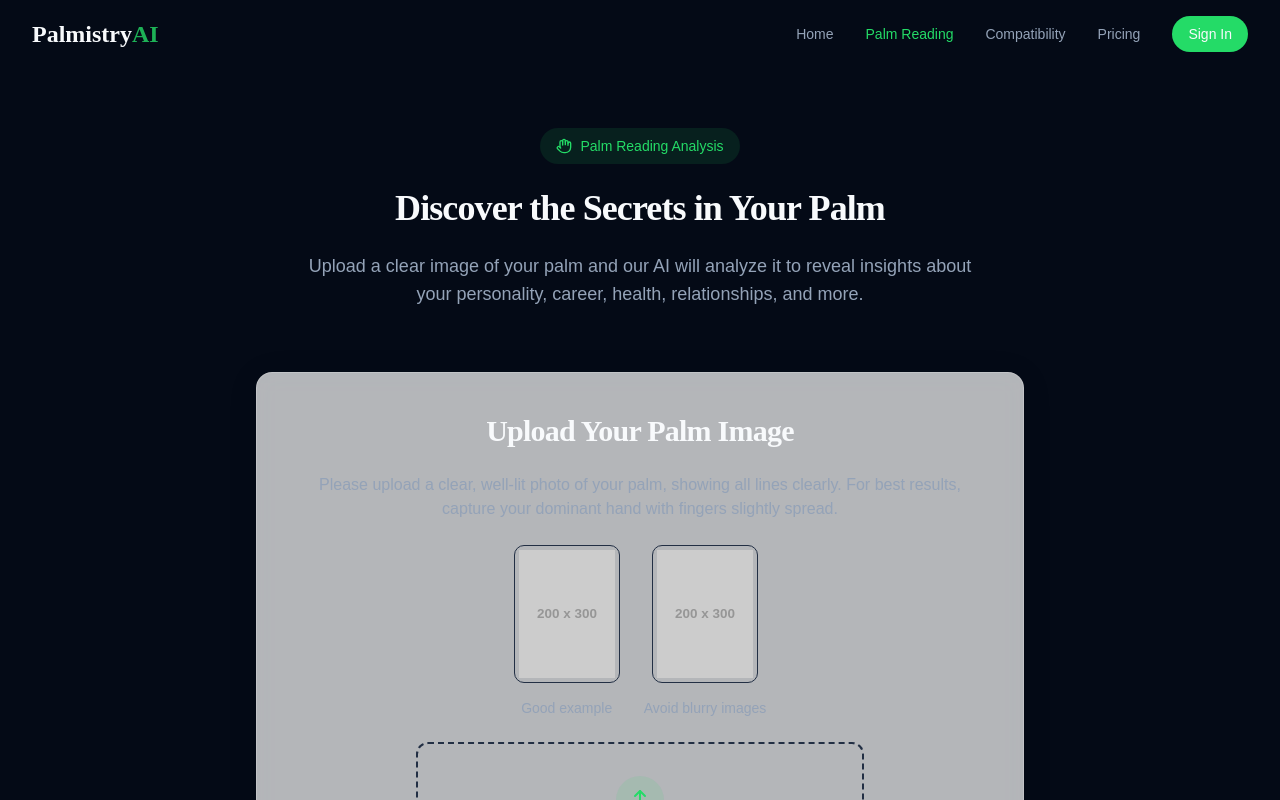
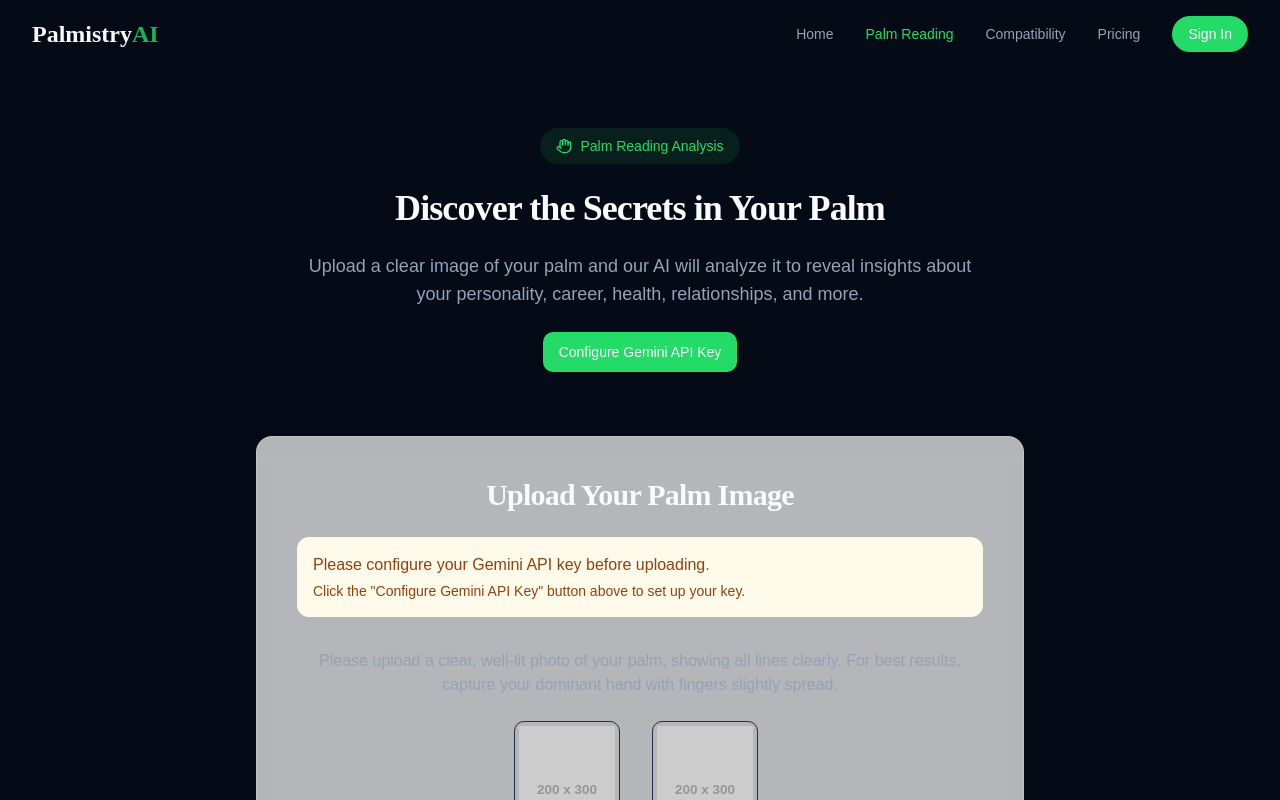
Before and after one commit to DrMamtaSaini/palmistry-connect, a React (Vite) app: page /palm-reading in a window 1280 px wide. Shown: the top 800 px of the page. Built offline with nearby package versions, Linux system fonts and the light colour scheme.

Commit message:
Add Gemini API key upload option
Implements the functionality to upload a Gemini API key.

```diff
--- a/src/pages/PalmReading.tsx
+++ b/src/pages/PalmReading.tsx
@@ -1,4 +1,3 @@
-
 import { useState, useEffect } from 'react';
 import { Link } from 'react-router-dom';
 import { Hand, Upload, AlertCircle } from 'lucide-react';
@@ -6,11 +5,14 @@ import Header from '@/components/Header';
 import Footer from '@/components/Footer';
 import ImageUploader from '@/components/ImageUploader';
 import { revealAnimation } from '@/lib/animations';
+import GeminiSetup from '@/components/GeminiSetup';
+import { useGemini } from '@/contexts/GeminiContext';
 
 const PalmReading = () => {
   const [palmImage, setPalmImage] = useState<File | null>(null);
   const [isUploading, setIsUploading] = useState(false);
   const [uploadSuccess, setUploadSuccess] = useState(false);
+  const { isConfigured } = useGemini();
 
   useEffect(() => {
     const cleanup = revealAnimation();
@@ -49,10 +51,21 @@ const PalmReading = () => {
               Upload a clear image of your palm and our AI will analyze it to reveal insights about your personality,
               career, health, relationships, and more.
             </p>
+
+            <div className="mt-6">
+              <GeminiSetup variant="button" className="mx-auto" />
+            </div>
           </div>
 
           <div className="max-w-3xl mx-auto glass-panel rounded-2xl p-10 mb-16 reveal">
             <h2 className="heading-md mb-6 text-center">Upload Your Palm Image</h2>
+
+            {!isConfigured && (
+              <div className="mb-8 p-4 bg-amber-50 text-amber-800 rounded-lg">
+                <p className="font-medium">Please configure your Gemini API key before uploading.</p>
+                <p className="text-sm mt-1">Click the "Configure Gemini API Key" button above to set up your key.</p>
+              </div>
+            )}
 
             <div className="grid gap-8 mb-8">
               <div>
@@ -97,10 +110,10 @@ const PalmReading = () => {
             <div className="flex justify-center">
               <button
                 onClick={handleUpload}
-                disabled={!palmImage || isUploading}
+                disabled={!palmImage || isUploading || !isConfigured}
                 className={`
                   px-8 py-3 rounded-full text-base font-medium flex items-center transition-all
-                  ${!palmImage
+                  ${(!palmImage || !isConfigured)
                     ? 'bg-muted text-muted-foreground cursor-not-allowed'
                     : 'bg-primary text-primary-foreground hover:bg-primary/90'
                   }
```
